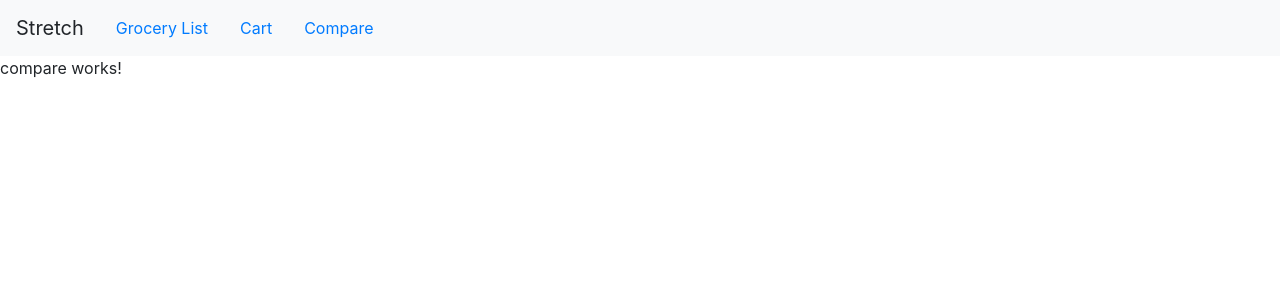
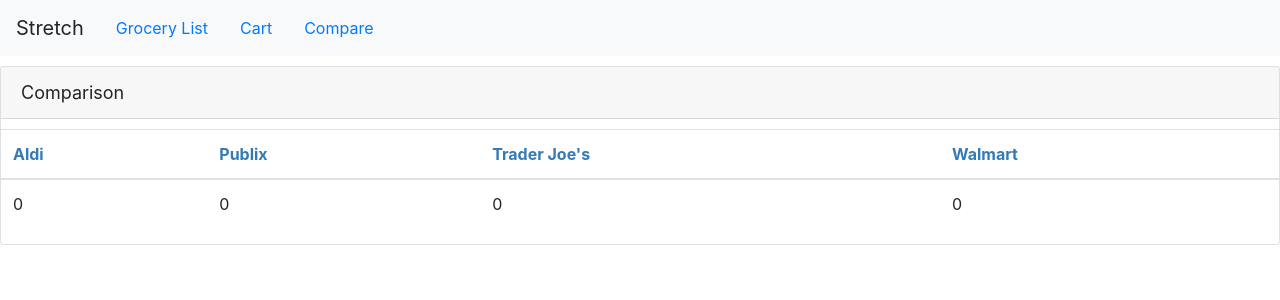
Before and after one commit to staudinger/Stretch, an Angular app in the folder stretch/: page /compare in a window 1280 px wide. Shown: the top 300 px of the page. Built offline with nearby package versions, Linux system fonts and the light colour scheme.

Commit message:
compare finished

```diff
--- a/stretch/src/app/compare/compare.component.html
+++ b/stretch/src/app/compare/compare.component.html
@@ -1,3 +1,33 @@
-<p>
-  compare works!
-</p>
+<div class='card' *ngIf ='cart'>
+  <div class='card-header'>
+    Comparison
+  </div>
+  <div class = 'table-responsive'>
+      <table class='table'>
+  <thead>
+    <tr>
+      <th>Aldi</th>
+      <th>Publix</th>
+      <th>Trader Joe's</th>
+      <th>Walmart</th>
+    </tr>
+  </thead>
+  <tbody>
+    <tr>
+      <td>
+        {{aldiTotal}}
+      </td>
+      <td>
+        {{publixTotal}}
+      </td>
+      <td>
+        {{traderJoesTotal}}
+      </td>
+      <td>
+        {{walmartTotal}}
+      </td>
+    </tr>
+  </tbody>
+      </table>
+  </div>
+</div>
--- a/stretch/src/app/compare/compare.component.ts
+++ b/stretch/src/app/compare/compare.component.ts
@@ -1,4 +1,6 @@
 import { Component, OnInit } from '@angular/core';
+import { CartService } from '../cart/cart.service';
+import { Grocery } from '../grocery';
 
 @Component({
   selector: 'app-compare',
@@ -6,8 +8,54 @@
   styleUrls: ['./compare.component.css']
 })
 export class CompareComponent implements OnInit {
+  cart: Grocery[] = this.cartService.getCart();
 
-  constructor() { }
+  addWalmartTotal(cart:Grocery[]): number
+  {
+   var total = 0;
+   for(let grocery of cart)
+   {
+     total += grocery.walmartPrice;
+   }
+   return total;
+  }
+  addAldiTotal(cart:Grocery[]): number
+  {
+   var total = 0;
+   for(let grocery of cart)
+   {
+     total += grocery.aldiPrice;
+   }
+   return total;
+  }
+  addTraderJoesTotal(cart:Grocery[]): number
+  {
+   var total = 0;
+   for(let grocery of cart)
+   {
+     total += grocery.traderJoesPrice;
+   }
+   return total;
+  }
+  addPublixTotal(cart:Grocery[]): number
+  {
+   var total = 0;
+   for(let grocery of cart)
+   {
+     total += grocery.publixPrice;
+   }
+   return total;
+  }
+
+
+  walmartTotal: number = this.addWalmartTotal(this.cart);
+  aldiTotal: number = this.addAldiTotal(this.cart);
+  traderJoesTotal: number = this.addTraderJoesTotal(this.cart);
+  publixTotal: number = this.addPublixTotal(this.cart);
+
+
+
+  constructor(private cartService: CartService) { }
 
   ngOnInit() {
   }
```
